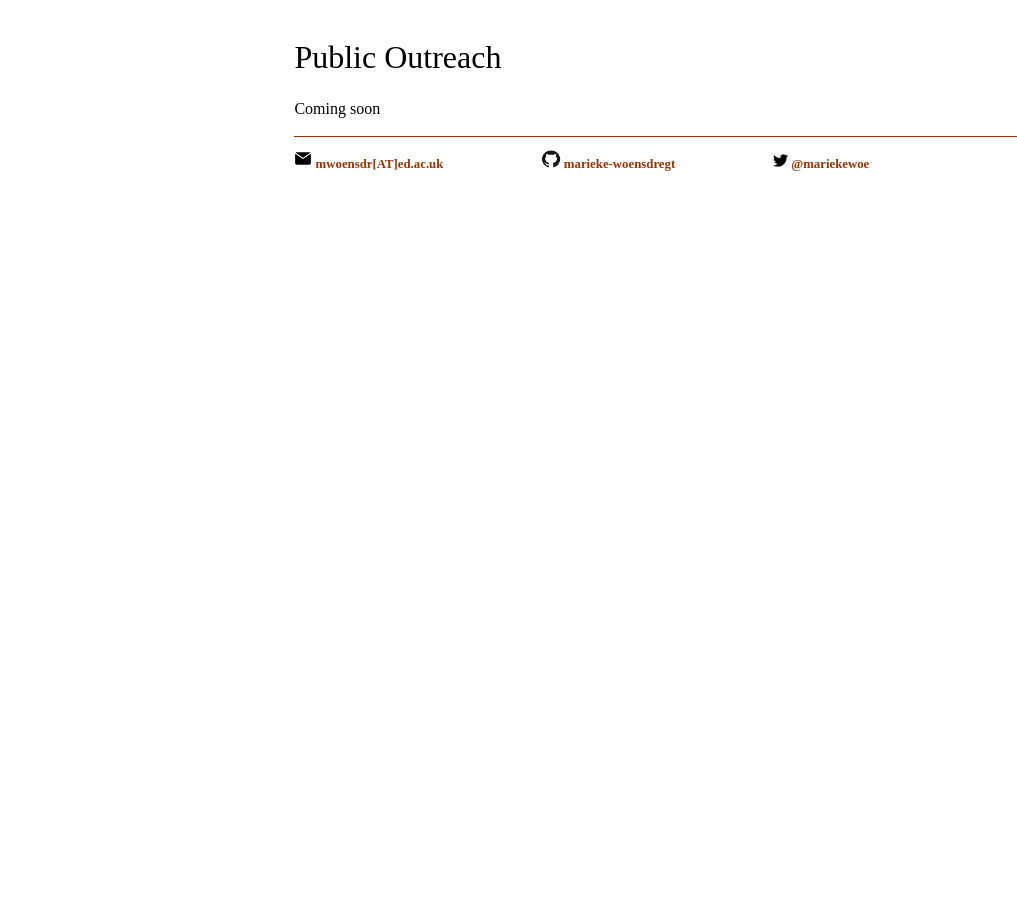
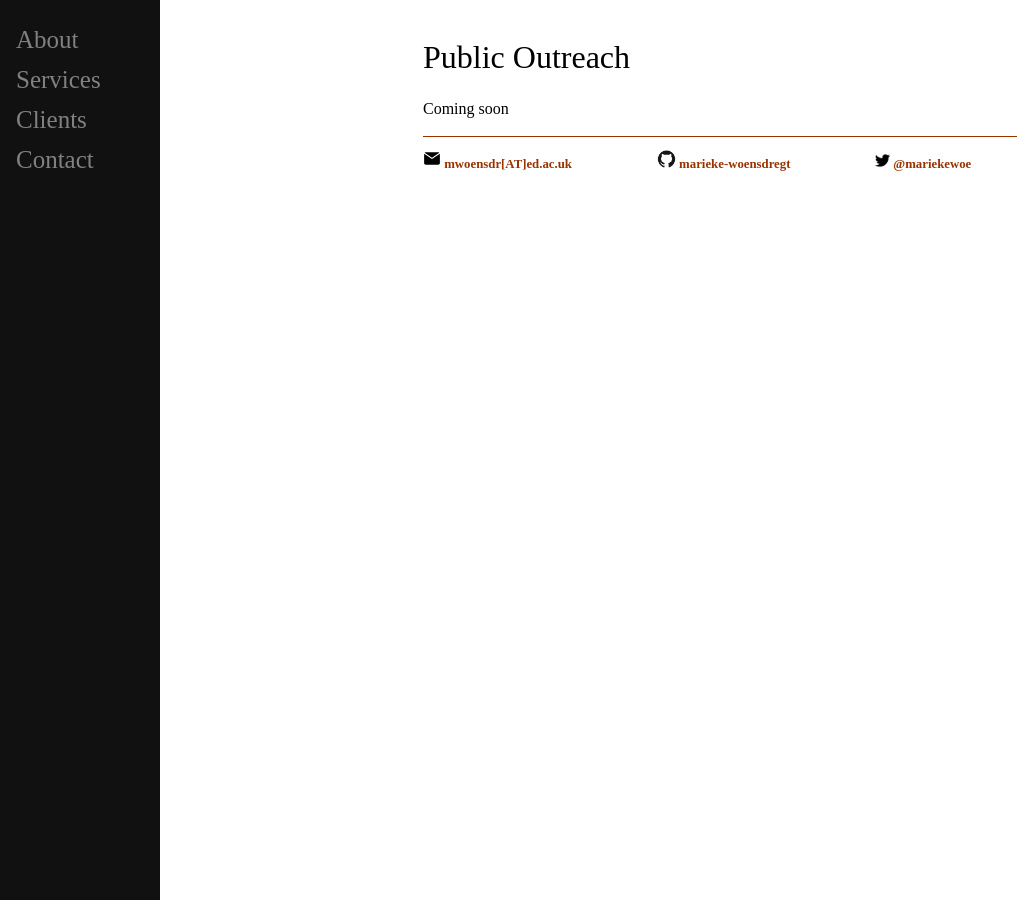
Before and after one commit to marieke-woensdregt/marieke-woensdregt.github.io, a Jekyll site: the page built from public_outreach/index.html, in a window 1280 px wide. Shown: the whole page, without its empty margins (0-1017 px from the left). Built offline with Jekyll 4.4.1, drawn with Linux system fonts in a browser that asks for light colours.

Commit message:
Update main.css

```diff
--- a/css/main.css
+++ b/css/main.css
@@ -98,28 +98,26 @@ sidebar {
 }
 */
 
-/* The side navigation menu */
+/* The sidebar menu */
 .sidenav {
-  height: 100%; /* 100% Full-height */
-  width: 0; /* 0 width - change this with JavaScript */
-  position: fixed; /* Stay in place */
+  height: 100%; /* Full-height: remove this if you want "auto" height */
+  width: 160px; /* Set the width of the sidebar */
+  position: fixed; /* Fixed Sidebar (stay in place on scroll) */
   z-index: 1; /* Stay on top */
   top: 0; /* Stay at the top */
   left: 0;
-  background-color: #111; /* Black*/
+  background-color: #111; /* Black */
   overflow-x: hidden; /* Disable horizontal scroll */
-  padding-top: 60px; /* Place content 60px from the top */
-  transition: 0.5s; /* 0.5 second transition effect to slide in the sidenav */
+  padding-top: 20px;
 }
 
 /* The navigation menu links */
 .sidenav a {
-  padding: 8px 8px 8px 32px;
+  padding: 6px 8px 6px 16px;
   text-decoration: none;
   font-size: 25px;
   color: #818181;
   display: block;
-  transition: 0.3s;
 }
 
 /* When you mouse over the navigation links, change their color */
@@ -127,27 +125,17 @@ sidebar {
   color: #f1f1f1;
 }
 
-/* Position and style the close button (top right corner) */
-.sidenav .closebtn {
-  position: absolute;
-  top: 0;
-  right: 25px;
-  font-size: 36px;
-  margin-left: 50px;
+/* Style page content */
+.main {
+  margin-left: 160px; /* Same as the width of the sidebar */
+  padding: 0px 10px;
 }
 
-/* Style page content - use this if you want to push the page content to the right when you open the side navigation */
-#main {
-  transition: margin-left .5s;
-  padding: 20px;
-}
-
-/* On smaller screens, where height is less than 450px, change the style of the sidenav (less padding and a smaller font size) */
+/* On smaller screens, where height is less than 450px, change the style of the sidebar (less padding and a smaller font size) */
 @media screen and (max-height: 450px) {
   .sidenav {padding-top: 15px;}
   .sidenav a {font-size: 18px;}
 }
-
 
 .tab {
     margin-left: 10%;
```
